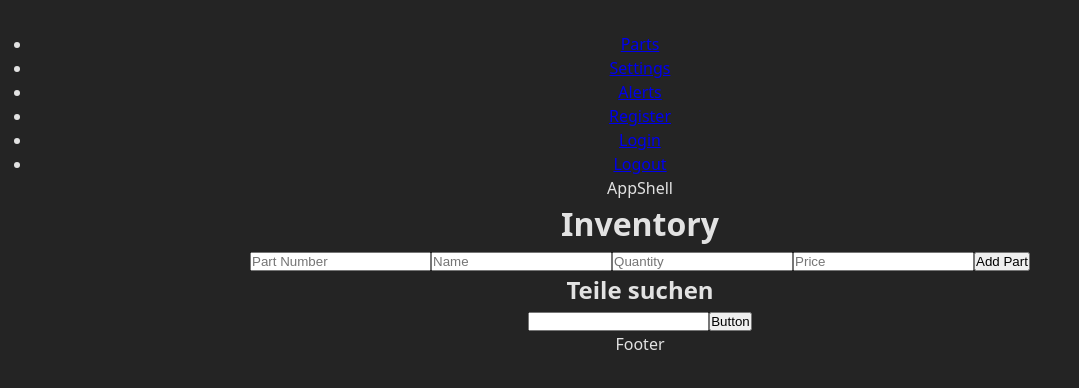
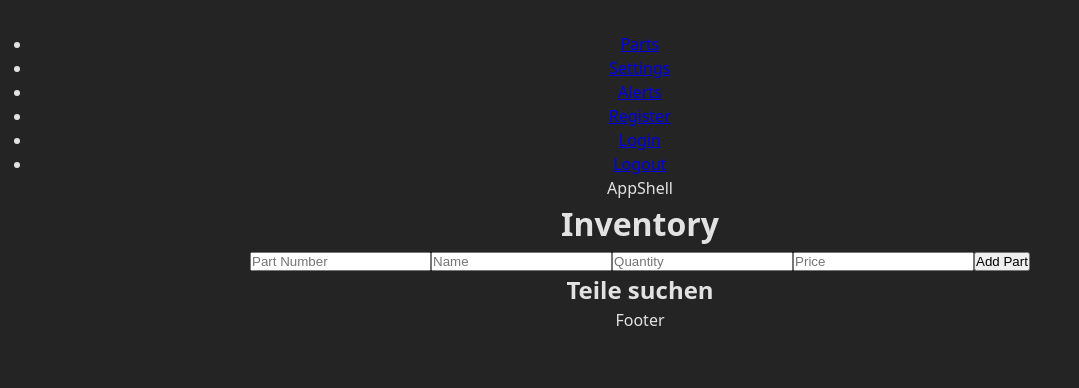
Before and after one commit to MSRMatrix/storage-list-frontend, a React app: page /parts in a window 1280 px wide. Shown: the top 388 px of the page, without its empty margins (0-1079 px from the left). Built offline with nearby package versions, Linux system fonts and the light colour scheme; the HTML template or start-up script is replaced by a standard one.

Commit message:
add function to prevent same partNumber

```diff
--- a/src/components/parts/PartForm.jsx
+++ b/src/components/parts/PartForm.jsx
@@ -1,11 +1,12 @@
 import { useContext } from "react";
 import { PartsContext } from "../../context/PartsContext";
+import Input from "../ui/Input";
 
 const PartForm = () => {
 const { partsContext, setPartsContext } = useContext(PartsContext)
 
   const partFormItem = [
-    { element: "input", name: "partNumber", placeholder: "Part Number", type: "number" },
+    { element: "input", name: "partNumber", placeholder: "Part Number", type: "text" },
     { element: "input", name: "name", placeholder: "Name", type: "text" },
     { element: "input", name: "quantity", placeholder: "Quantity", type: "number" },
     { element: "input", name: "price", placeholder: "Price", type: "number" },
@@ -24,6 +25,15 @@ function createItem(e) {
     price: Number(e.target.price.value)
   }
 
+  const checkPartNumber = partsContext.find((item) => item.partNumber === newItem.partNumber);
+  if(checkPartNumber){
+    console.log(`Part Number already given!`);
+    return;
+  }
+console.log(newItem.partNumber);
+console.log(partsContext.map((item) => item.partNumber));
+
+
   setPartsContext((prev) => {
     const updated = [...prev, newItem]
 
@@ -40,12 +50,9 @@ function createItem(e) {
         if (item.element === "button") {
           return <button key={index} type={item.type}>{item.text}</button>
         }
-        return <input
-          key={index}
-          name={item.name}
-          placeholder={item.placeholder}
-          type={item.type}
-          required
+        return <Input
+          index={index}
+          item={item}
         />
       })}
     </form>);
--- a/src/components/parts/PartSearch.jsx
+++ b/src/components/parts/PartSearch.jsx
@@ -5,8 +5,8 @@ const PartSearch = () => {
     return(
         <>
         <h2>Teile suchen</h2>
-        <Input />
-        <Button />
+        {/* <Input />
+        <Button /> */}
         </>
 
     )
--- a/src/components/ui/Input.jsx
+++ b/src/components/ui/Input.jsx
@@ -1,5 +1,10 @@
-const Input = () => {
-  return <input type="Input" value="" />;
+const Input = ({index, item}) => {
+  return <input
+  key={index}
+          name={item.name}
+          placeholder={item.placeholder}
+          type={item.type}
+          required/>;
 };
 
 export default Input;
```
